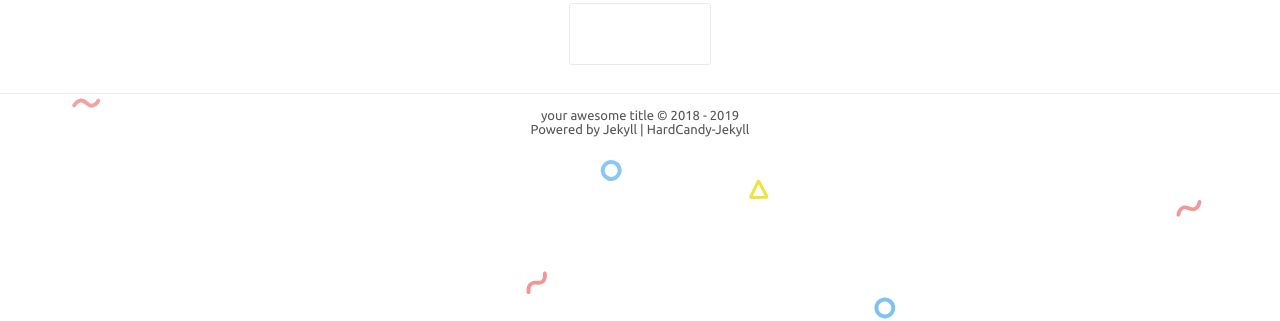
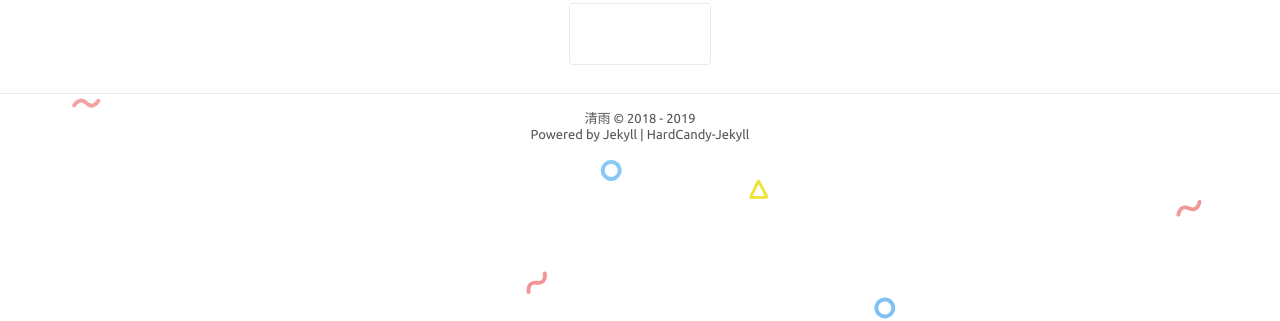
Before and after one commit to QY399/QY399.github.io, a Jekyll site: the page built from index.html, in a window 1280 px wide. Shown: the part 472-793 px from the top of the page. Built offline with Jekyll 4.4.1, drawn with Linux system fonts in a browser that asks for light colours; comment, search, counter and statistics services are not loaded; some of the changed lines change nothing that is shown.

Commit message:
Update _config.yml

```diff
--- a/_config.yml
+++ b/_config.yml
@@ -1,8 +1,8 @@
 # Site settings 配置站点
-title: 'your awesome title'
-description: 'your web description'
-keywords: 'your web keywords, another keywords'
-url: 'https://abc.github.io' # your host
+title: '清雨'
+description: '一步踏尽一树白，一桥清雨一伞开'
+keywords: 'C\C++,数据结构，算法，xbb'
+url: 'https://QY399.github.io'
 
 # nav 中文字符空格：&emsp;
 nav: # 最佳体验 六个标签 且最好每个标签不超过4中文字
```
